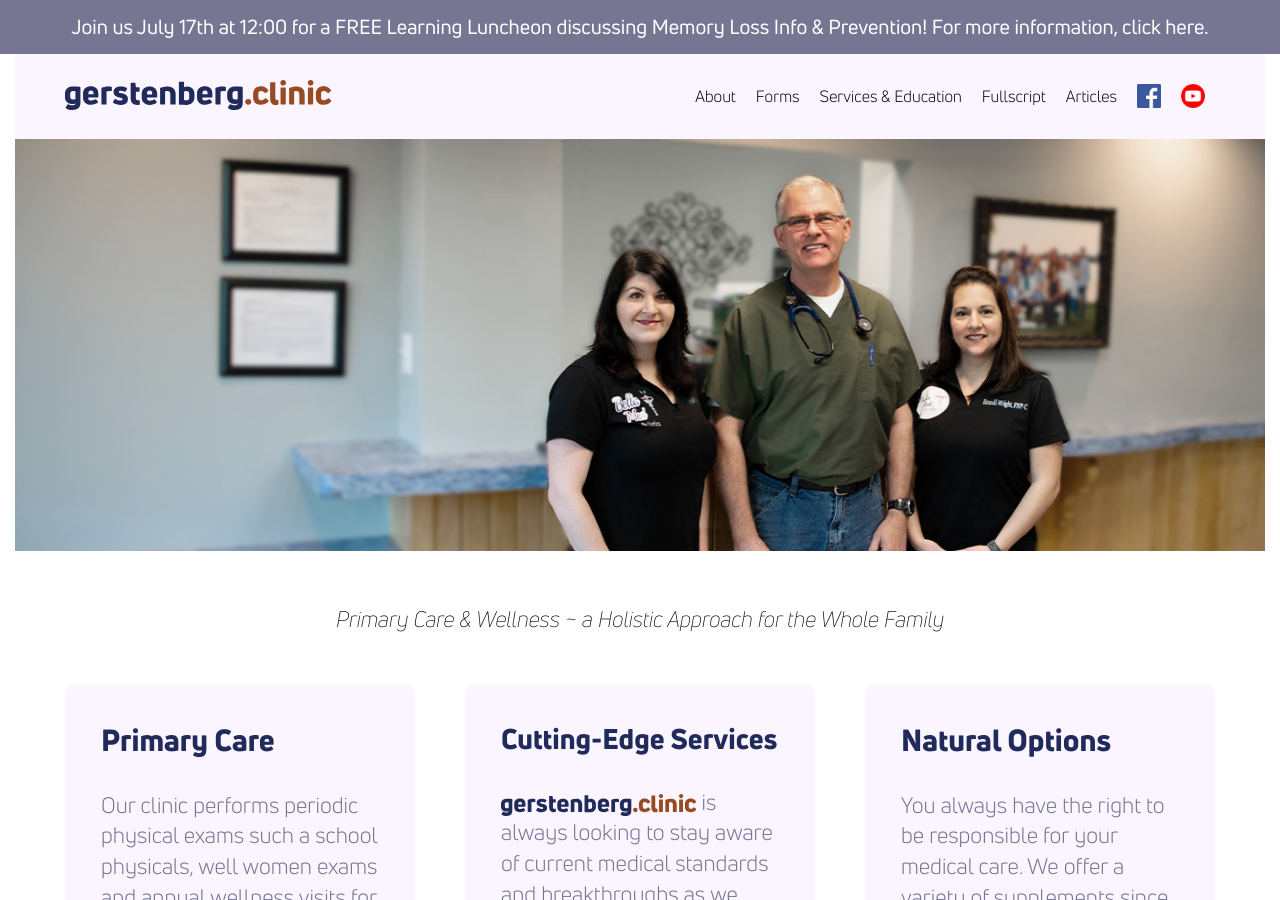
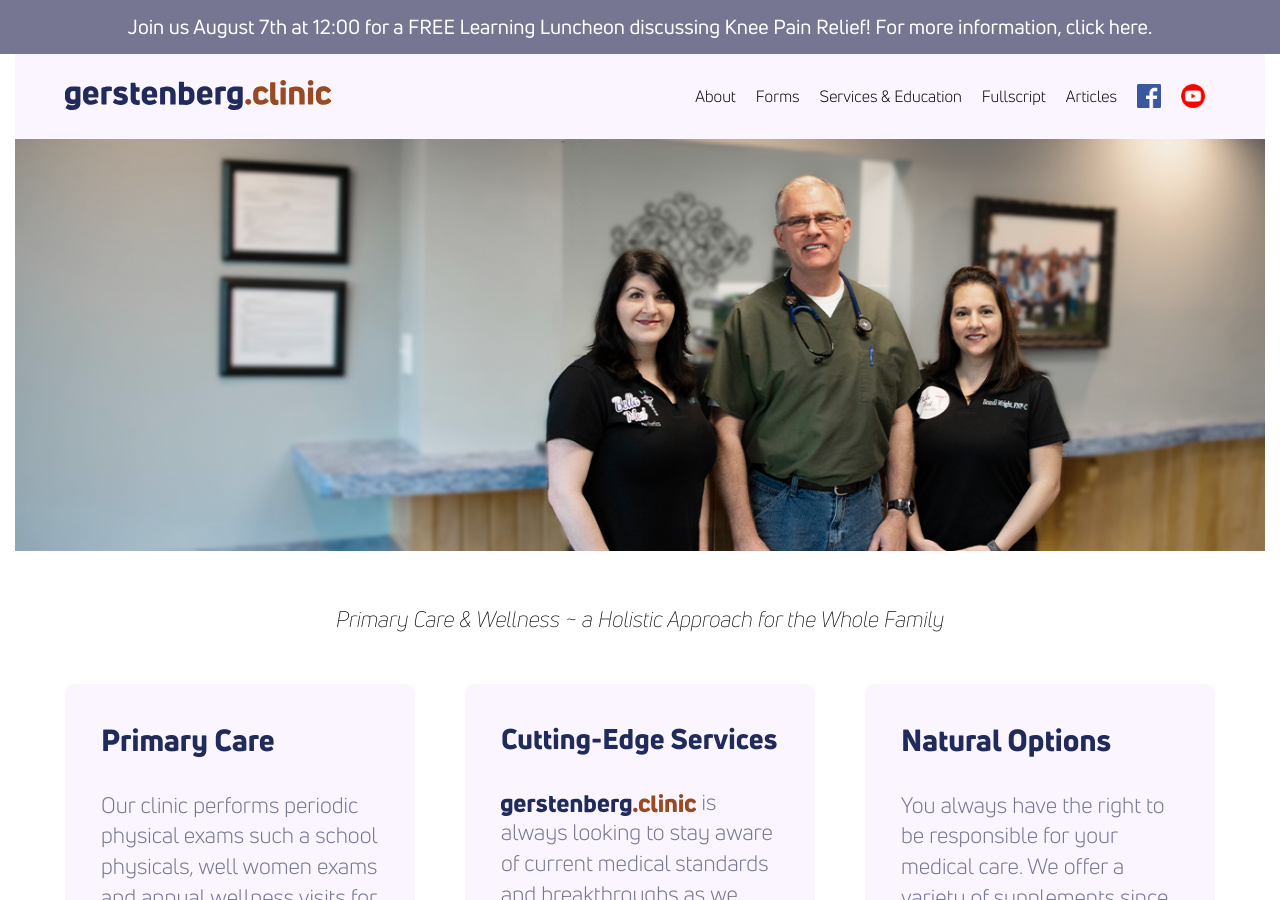
Before and after one commit to theneverwoods/gerstenberg.clinic, a Jekyll site: the page built from index.html, in a window 1280 px wide and 900 px high. Built offline with Jekyll 4.4.1, drawn with Linux system fonts in a browser that asks for light colours; comment, search, counter and statistics services are not loaded.

Commit message:
Update default.html

```diff
--- a/_layouts/default.html
+++ b/_layouts/default.html
@@ -36,7 +36,7 @@
 
       <!-- BANNER NOTIFICATION  /-->
     <div class="dark" style="text-align: center;">
-      <a href="http://gerstenberg.clinic/luncheon" target="_blank"><h1 style="display: inline-block; font-weight: normal;">Join us July 17th at 12:00 for a FREE Learning Luncheon discussing Memory Loss Info & Prevention! For more information, click here.</h1></a>
+      <a href="http://gerstenberg.clinic/luncheon" target="_blank"><h1 style="display: inline-block; font-weight: normal;">Join us August 7th at 12:00 for a FREE Learning Luncheon discussing Knee Pain Relief! For more information, click here.</h1></a>
     </div>
 
 
```
